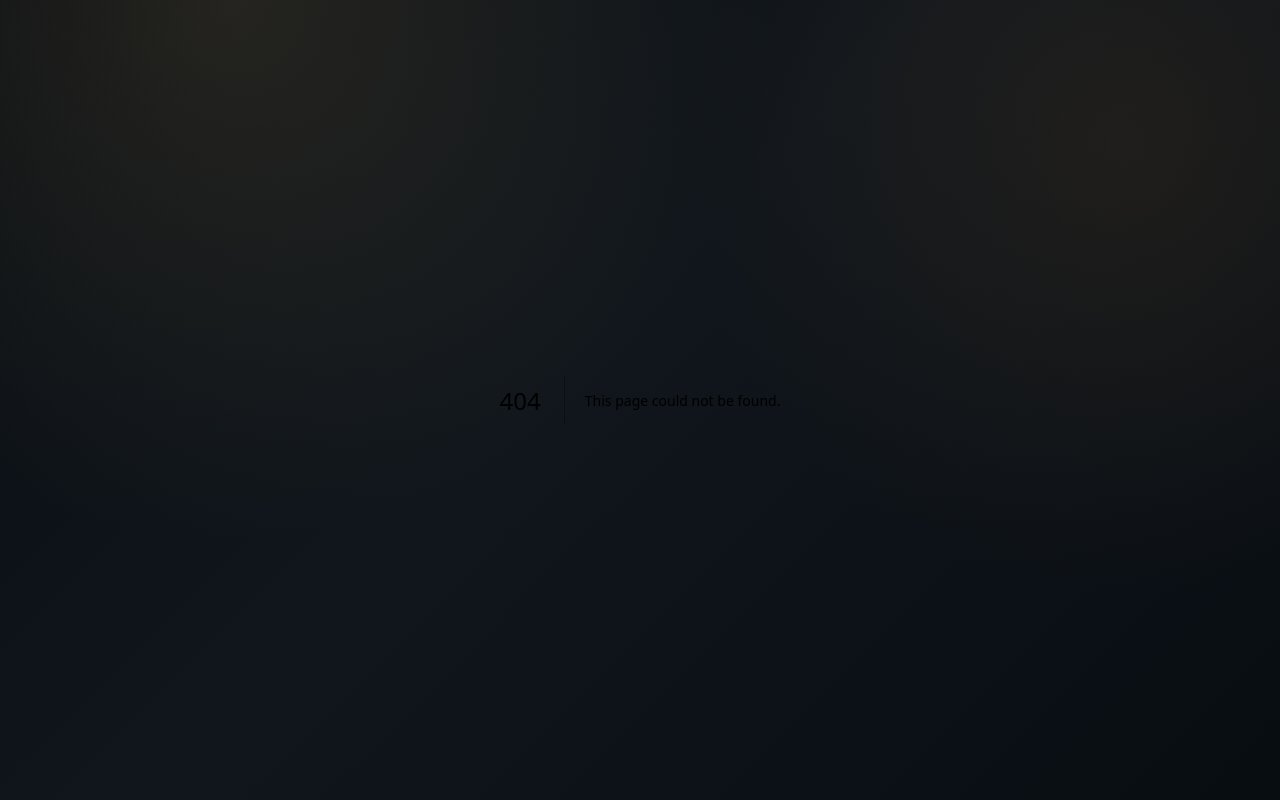
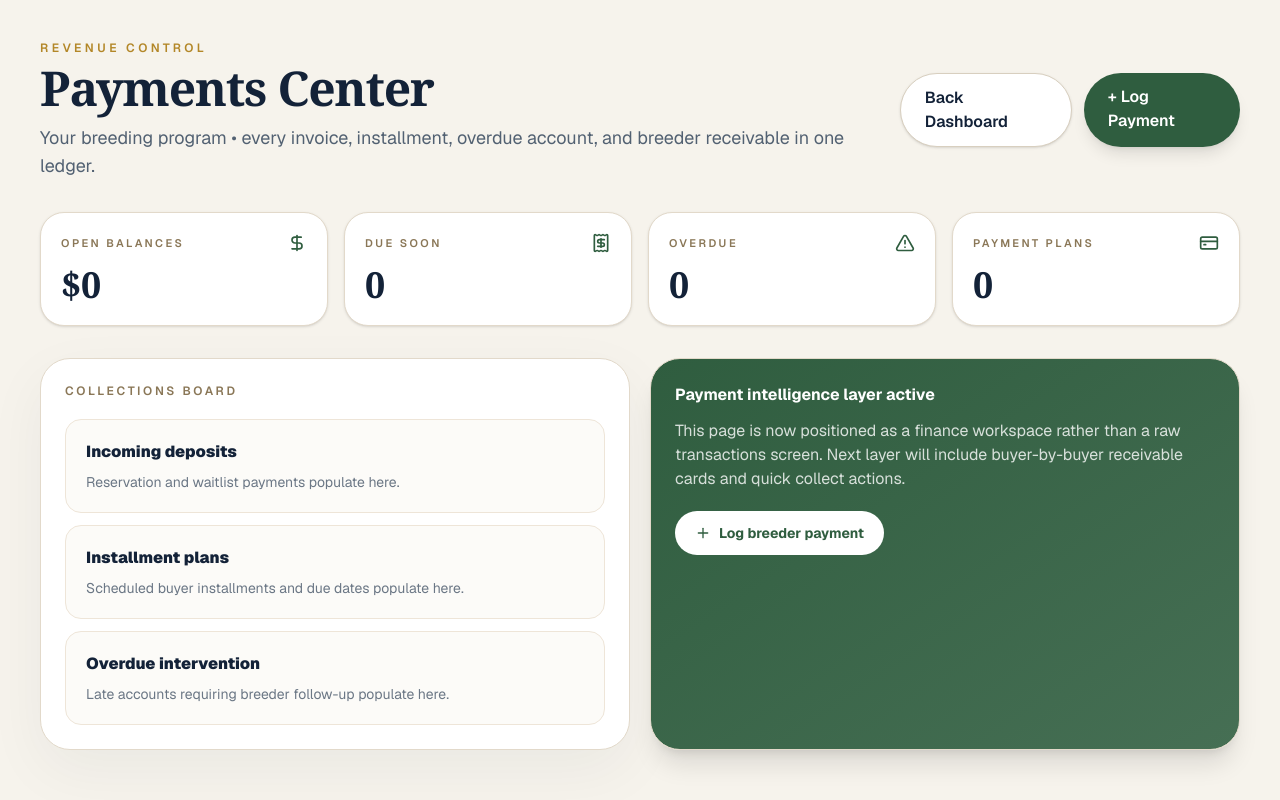
Before and after one commit to rawillia9801/dogp, a Next.js app: page /dashboard/payments in a window 1280 px wide. Before the commit this address had no page. Built offline with nearby package versions, Linux system fonts and the light colour scheme; no server answers.

Commit message:
Add premium payments workspace

```diff
--- /dev/null
+++ b/app/dashboard/payments/page.tsx
@@ -0,0 +1,43 @@
+import Link from "next/link";
+import { AlertTriangle, CreditCard, DollarSign, Plus, Receipt } from "lucide-react";
+import { getDashboardData } from "@/lib/dashboard-data";
+
+export default async function PaymentsPage() {
+  const data = await getDashboardData();
+
+  return (
+    <main className="min-h-screen bg-[#f6f3ec] text-[#132238] p-6 md:p-10">
+      <div className="max-w-7xl mx-auto space-y-8">
+        <div className="flex flex-col md:flex-row md:items-center md:justify-between gap-4">
+          <div><p className="text-xs tracking-[0.28em] uppercase text-[#b38728] font-semibold">Revenue Control</p><h1 className="text-5xl font-black tracking-tight mt-2" style={{ fontFamily: 'Georgia, serif' }}>Payments Center</h1><p className="text-[#526172] mt-3 text-lg">{data.organizationName} • every invoice, installment, overdue account, and breeder receivable in one ledger.</p></div>
+          <div className="flex gap-3"><Link href="/dashboard" className="rounded-full border border-[#d8cfbf] bg-white px-6 py-3 font-semibold shadow-sm">Back Dashboard</Link><Link href="/dashboard/payments/new" className="rounded-full bg-[#2f5d3f] text-white px-6 py-3 font-semibold shadow-lg">+ Log Payment</Link></div>
+        </div>
+
+        <section className="grid grid-cols-1 md:grid-cols-4 gap-4">
+          <MoneyCard label="Open Balances" value={`$${data.money.openBalances}`} icon={DollarSign} />
+          <MoneyCard label="Due Soon" value={data.money.dueSoon} icon={Receipt} />
+          <MoneyCard label="Overdue" value={data.money.overdue} icon={AlertTriangle} />
+          <MoneyCard label="Payment Plans" value={data.counts.buyers} icon={CreditCard} />
+        </section>
+
+        <section className="grid gap-5 lg:grid-cols-2">
+          <div className="rounded-[30px] border border-[#e2d9ca] bg-white p-6 shadow-[0_20px_60px_rgba(19,34,56,0.05)]">
+            <p className="text-xs uppercase tracking-[0.22em] text-[#8a7757] font-semibold">Collections board</p>
+            <div className="mt-5 space-y-3">
+              <FinanceRow title="Incoming deposits" text="Reservation and waitlist payments populate here." />
+              <FinanceRow title="Installment plans" text="Scheduled buyer installments and due dates populate here." />
+              <FinanceRow title="Overdue intervention" text="Late accounts requiring breeder follow-up populate here." />
+            </div>
+          </div>
+          <div className="rounded-[30px] border border-[#e2d9ca] bg-gradient-to-br from-[#2f5d3f] to-[#466f54] p-6 text-white shadow-xl">
+            <p className="font-bold">Payment intelligence layer active</p>
+            <p className="mt-3 text-white/80">This page is now positioned as a finance workspace rather than a raw transactions screen. Next layer will include buyer-by-buyer receivable cards and quick collect actions.</p>
+            <Link href="/dashboard/payments/new" className="mt-5 inline-flex items-center gap-2 rounded-full bg-white px-5 py-3 text-sm font-bold text-[#2f5d3f]"><Plus className="h-4 w-4" />Log breeder payment</Link>
+          </div>
+        </section>
+      </div>
+    </main>
+  );
+}
+function MoneyCard({ label, value, icon: Icon }: { label: string; value: number | string; icon: typeof DollarSign }) { return <div className="rounded-[24px] border border-[#e2d9ca] bg-white p-5 shadow-sm"><div className="flex items-center justify-between"><p className="text-[11px] uppercase tracking-[0.22em] text-[#8a7757] font-semibold">{label}</p><Icon className="h-5 w-5 text-[#2f5d3f]" /></div><p className="text-4xl font-black mt-3" style={{ fontFamily: 'Georgia, serif' }}>{value}</p></div>; }
+function FinanceRow({ title, text }: { title: string; text: string }) { return <div className="rounded-2xl border border-[#eee5d8] bg-[#fcfbf8] p-5"><p className="font-black">{title}</p><p className="text-sm mt-2 text-[#6b7785]">{text}</p></div>; }
```
